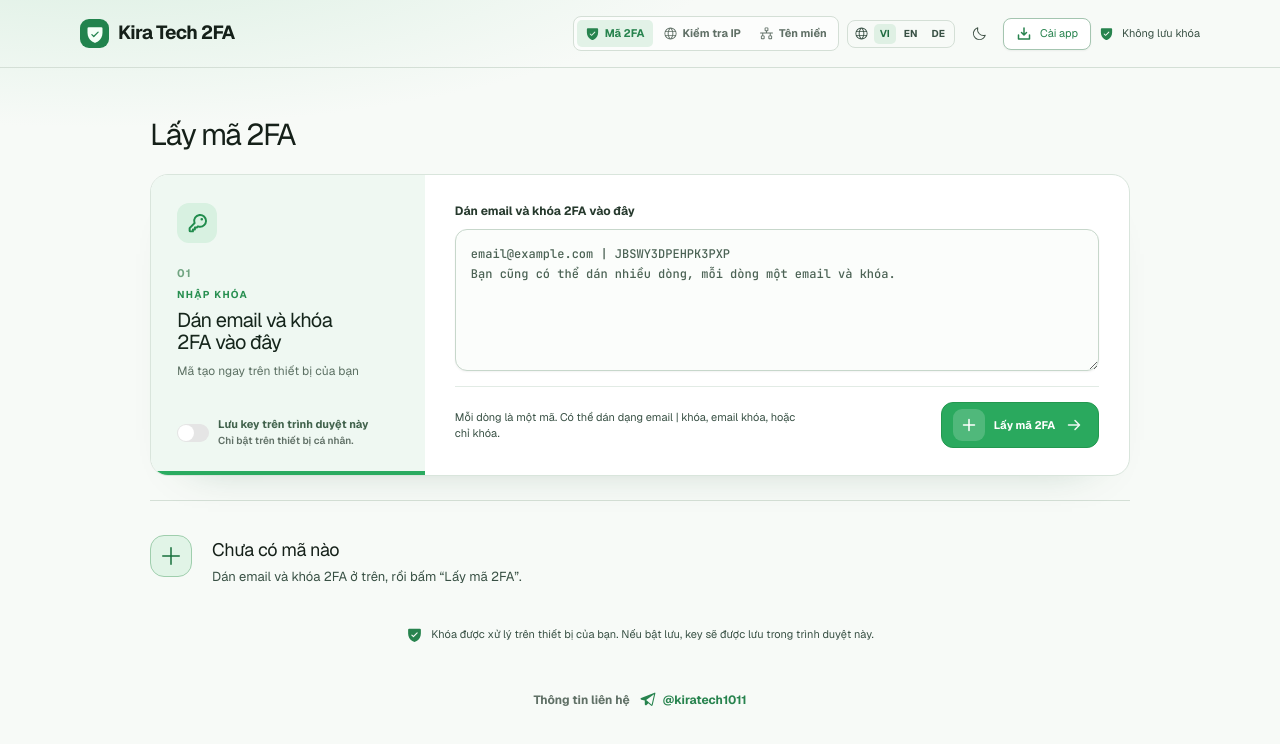
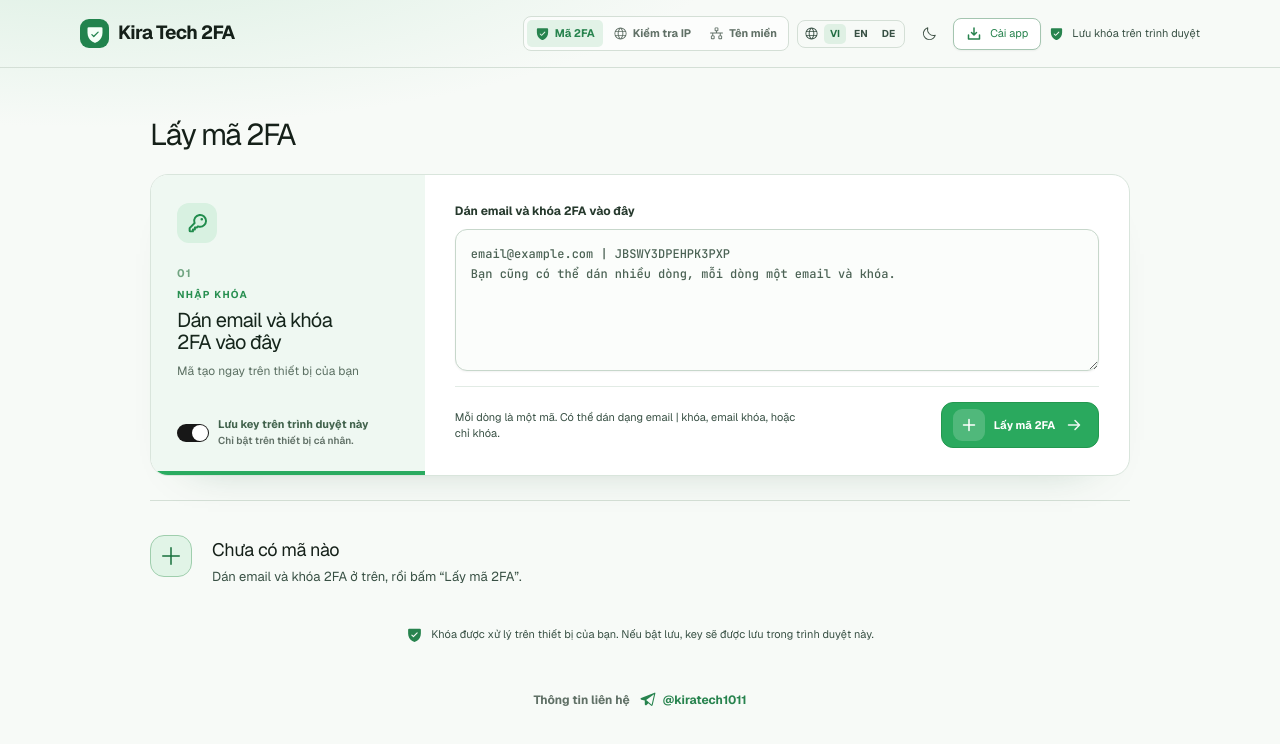
Before and after one commit to vanh1011/MFA, a React (Vite) app: page / in a window 1280 px wide. Shown: the top 744 px of the page. Built offline with nearby package versions, Linux system fonts and the light colour scheme.

Commit message:
fix: update loadRememberKeys function to handle null savedPreference and ensure default return value is true

```diff
--- a/src/App.tsx
+++ b/src/App.tsx
@@ -145,10 +145,10 @@
 function loadRememberKeys() {
   try {
     const savedPreference = window.localStorage.getItem(TOTP_REMEMBER_KEY)
-    if (savedPreference) return savedPreference === 'true'
-    return Boolean(window.localStorage.getItem(TOTP_STORAGE_KEY))
+    if (savedPreference !== null) return savedPreference === 'true'
+    return true
   } catch {
-    return false
+    return true
   }
 }
 
```
